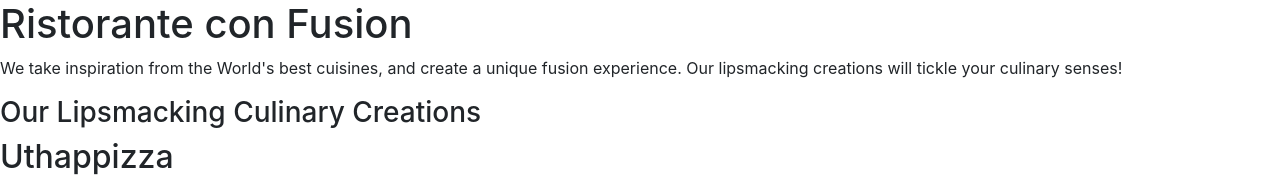
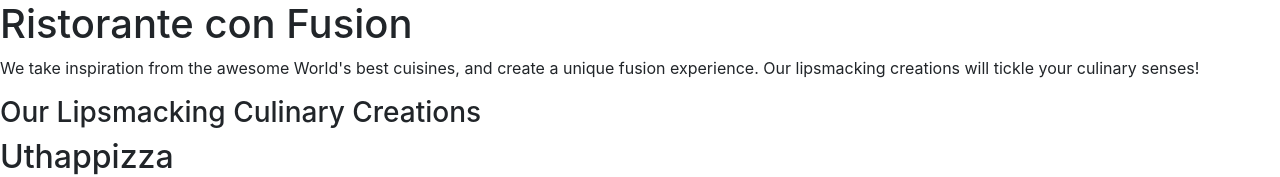
Before and after one commit to chauhanad1/Full_stack, a website: page index.html in a window 1280 px wide. Shown: the top 177 px of the page. Drawn offline with nearby package versions, Linux system fonts and the light colour scheme.

Commit message:
third commit

```diff
--- a/index.html
+++ b/index.html
@@ -19,7 +19,7 @@
             <div>
                 <div>
                     <h1>Ristorante con Fusion</h1>
-                    <p>We take inspiration from the World's best cuisines, and create a unique fusion experience. Our lipsmacking creations will tickle your culinary senses!</p>
+                    <p>We take inspiration from the awesome World's best cuisines, and create a unique fusion experience. Our lipsmacking creations will tickle your culinary senses!</p>
                 </div>
                 <div>
                 </div>
```
